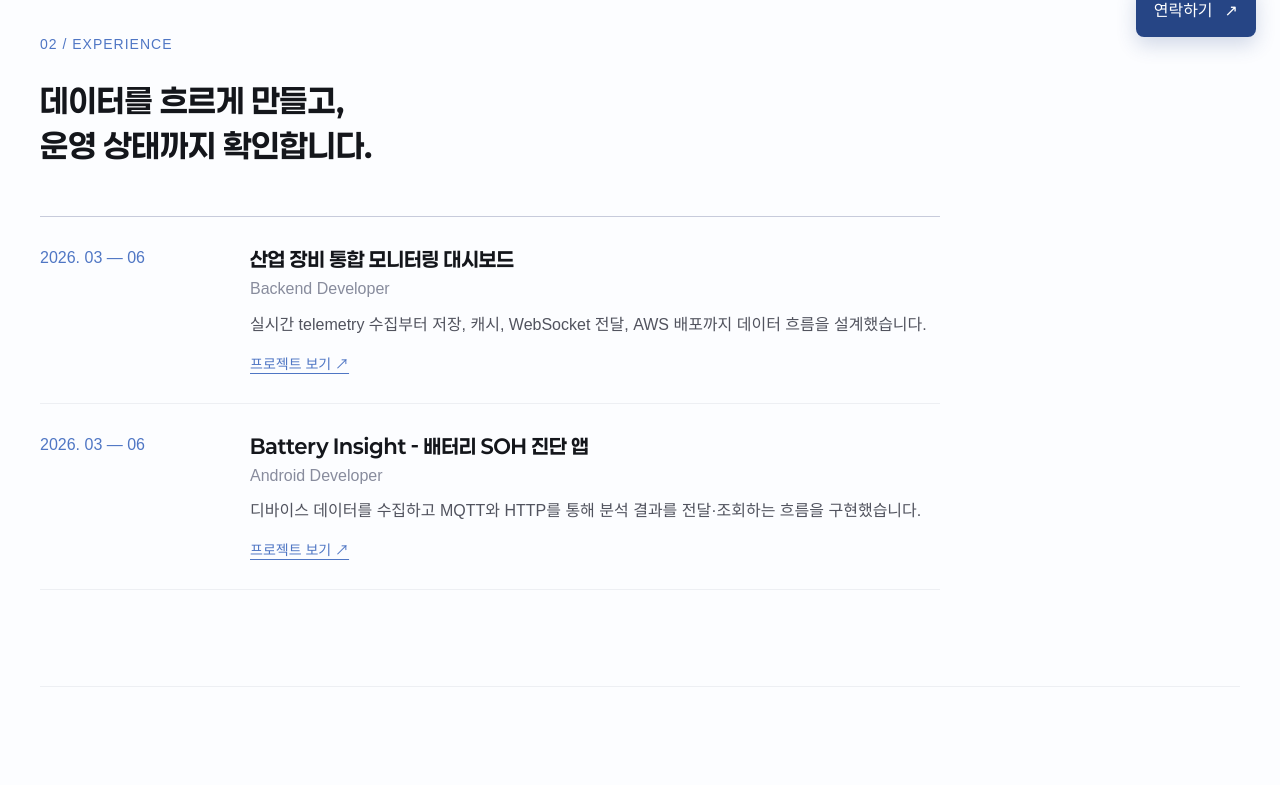
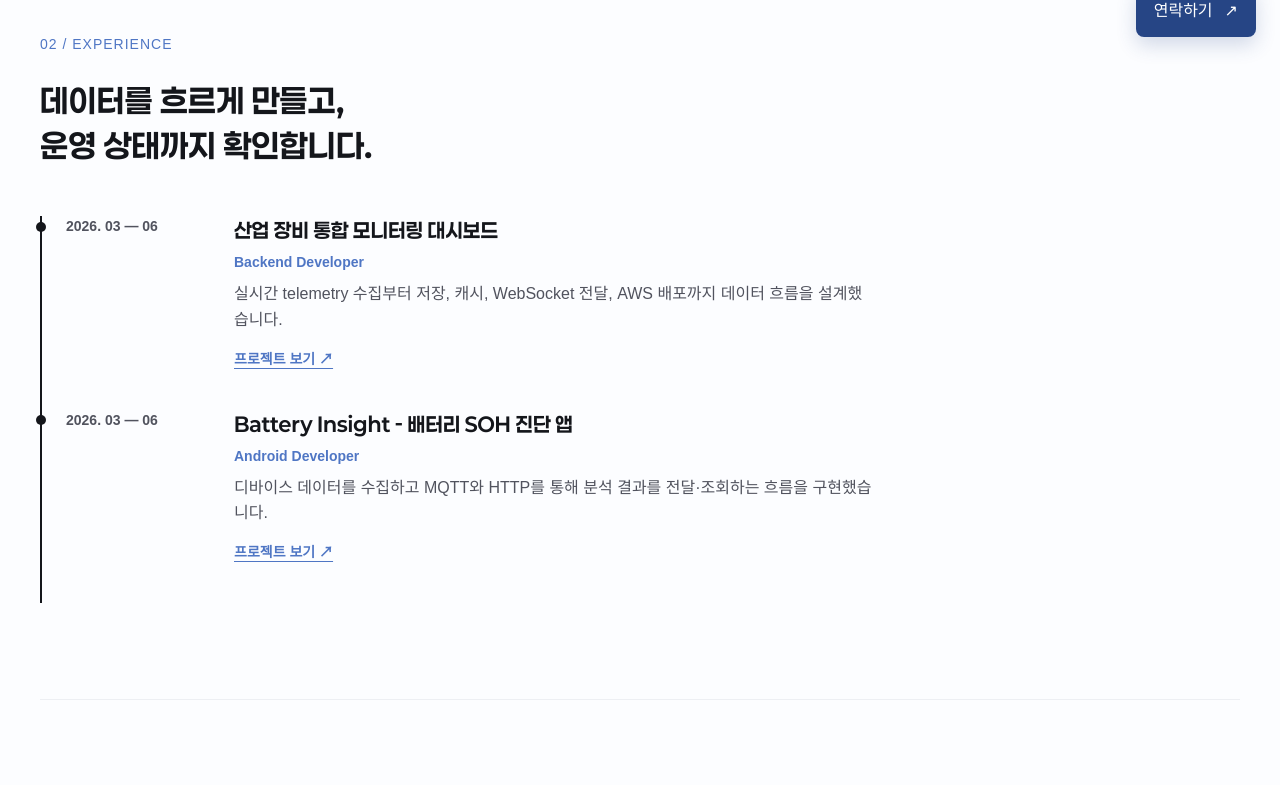
Before and after one commit to SeungJunS0ng/portfolio-site, a React (Vite) app: page / in a window 1280 px wide. Shown: the part 683-1468 px from the top of the page. Built offline with nearby package versions, Linux system fonts and the light colour scheme; a web font is replaced by a local one.

Commit message:
style: Experience 타임라인 디자인 적용

```diff
--- a/src/pages/Experience/Experience.module.css
+++ b/src/pages/Experience/Experience.module.css
@@ -1,41 +1,9 @@
-.timeline {
-  max-width: 900px;
-  margin-top: 48px;
-  border-top: 1px solid var(--gray-300);
-}
-.item {
-  display: grid;
-  grid-template-columns: 180px 1fr;
-  gap: 30px;
-  padding: 28px 0;
-  border-bottom: 1px solid var(--gray-100);
-}
-.item time {
-  color: var(--blue-700);
-  font: var(--font-body2);
-}
-.item h3 {
-  font: var(--font-h3);
-}
-.item p {
-  margin-top: 10px;
-  color: var(--gray-700);
-  font: var(--font-body2);
-}
-.item .company {
-  margin-top: 3px;
-  color: var(--gray-500);
-}
-.projectLink {
-  margin-top: 16px;
-  color: var(--blue-700);
-  font: var(--font-small);
-  text-decoration: underline;
-  text-underline-offset: 4px;
-}
-@media (max-width: 600px) {
-  .item {
-    grid-template-columns: 1fr;
-    gap: 10px;
-  }
-}
+.timeline { max-width: 52rem; margin-top: 3rem; padding-left: 1.5rem; border-left: 2px solid var(--gray-900); }
+.item { position: relative; display: grid; grid-template-columns: 9rem 1fr; gap: 1.5rem; padding: 0 0 2.5rem; }
+.item::before { position: absolute; top: 0.35rem; left: calc(-1.5rem - 0.38rem); width: 0.625rem; height: 0.625rem; content: ""; background: var(--gray-900); border-radius: 50%; }
+.item time { color: var(--gray-700); font: var(--font-small); font-weight: 700; }
+.item h3 { font: var(--font-h3); }
+.item p { margin-top: 0.5rem; color: var(--gray-700); font: var(--font-body3); }
+.item .company { color: var(--blue-700); font: var(--font-small); font-weight: 700; }
+.projectLink { margin-top: 1rem; color: var(--blue-700); font: var(--font-small); font-weight: 700; text-decoration: underline; text-underline-offset: 0.25rem; }
+@media (max-width: 600px) { .item { grid-template-columns: 1fr; gap: 0.5rem; } }
```
